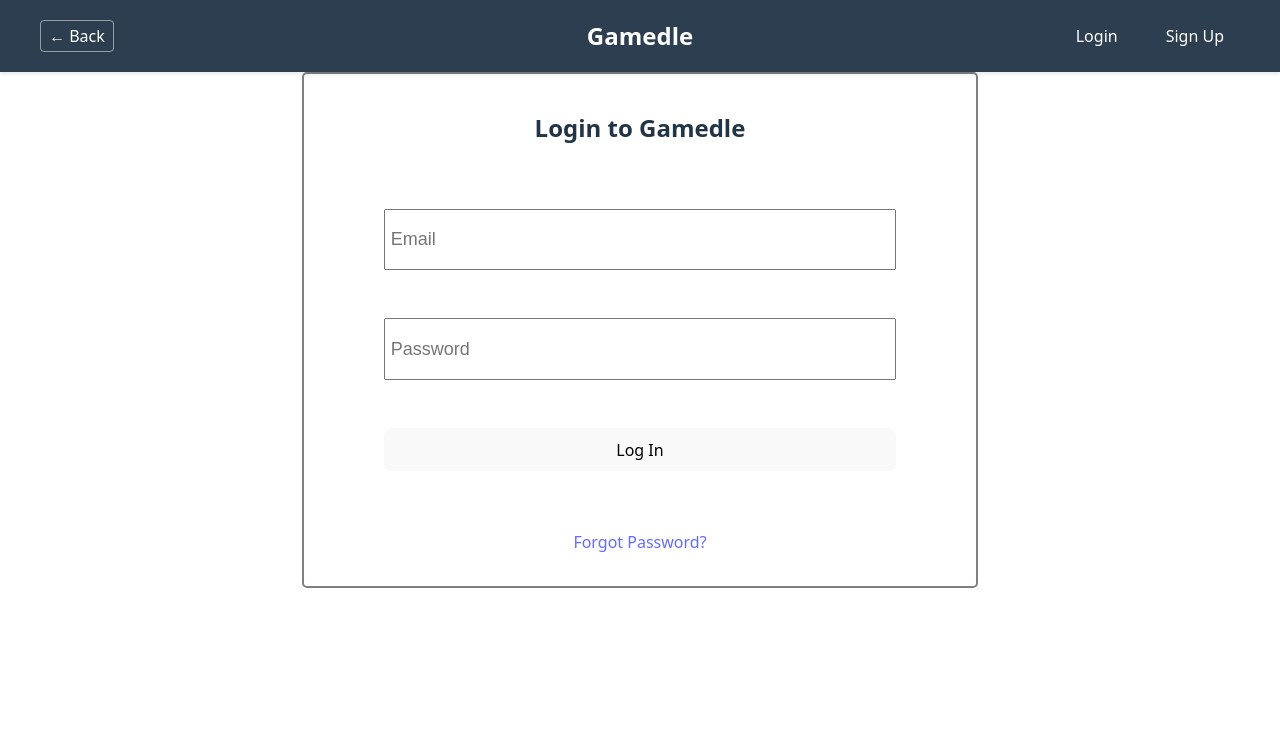
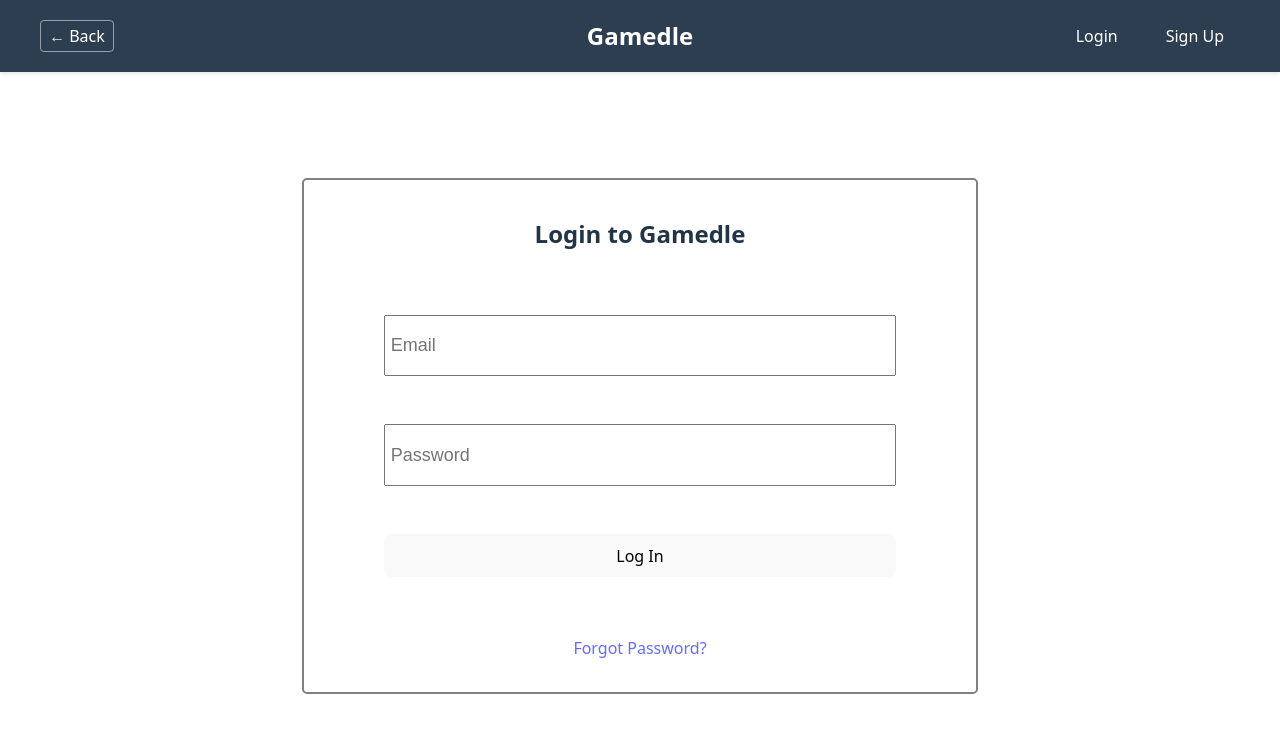
Before and after one commit to ParthD25/Gamedle, a React (Vite) app in the folder FrontEnd/: page /login in a window 1280 px wide. Shown: the top 732 px of the page. Built offline with nearby package versions, Linux system fonts and the light colour scheme.

Commit message:
fixed some issues with UI

```diff
--- a/FrontEnd/src/App.css
+++ b/FrontEnd/src/App.css
@@ -5,8 +5,8 @@
   justify-content: center;
   width: 100vw;
   gap: 2rem;
-  /* Position the home CTA under the header ~4 inches down */
-  margin-top: 4in;
+  flex: 1;
+  margin-top: 1rem;
 }
 .app-container > h1{
   font-weight: normal;
--- a/FrontEnd/src/App.tsx
+++ b/FrontEnd/src/App.tsx
@@ -5,7 +5,7 @@ function App() {
   return (
     <div className='app-container'>
       <Link to='/DailyGuess'>
-        <button className='btnStyle btn2 daily-game-btn'>Play Daily Game</button>
+        <button className='btnStyle'>Play Daily Game</button>
       </Link>
     </div>
   )
--- a/FrontEnd/src/components/Header.css
+++ b/FrontEnd/src/components/Header.css
@@ -84,8 +84,3 @@
 .logout-btn:hover {
     background-color: #c0392b;
 }
-
-.daily-game-btn {
-    position: relative;
-    top: -1in; /* moves the button up by 1 inch */
-}
--- a/FrontEnd/src/components/Header.tsx
+++ b/FrontEnd/src/components/Header.tsx
@@ -18,7 +18,9 @@ export const Header = () => {
                         </button>
                     )}
                 </div>
-                <h1 className="logo">Gamedle</h1>
+                <Link to='/'>
+                    <h1 className="logo">Gamedle</h1>
+                </Link>
                 <div className="user-section">
                     {isAuthenticated && userInfo ? (
                         <>
--- a/FrontEnd/src/components/Layout.tsx
+++ b/FrontEnd/src/components/Layout.tsx
@@ -3,11 +3,11 @@ import { Header } from './Header'
 
 export const Layout = () => {
   return (
-    <div>
+    <>
       <Header />
       <main>
         <Outlet />
       </main>
-    </div>
+    </>
   )
 }
--- a/FrontEnd/src/index.css
+++ b/FrontEnd/src/index.css
@@ -11,6 +11,7 @@
   text-rendering: optimizeLegibility;
   -webkit-font-smoothing: antialiased;
   -moz-osx-font-smoothing: grayscale;
+
 }
 
 a {
@@ -40,7 +41,7 @@ main {
   display: flex;
   flex-direction: column;
   align-items: center;
-  justify-content: flex-start;
+  justify-content: center;
   padding-top: 0;
 }
 
```
